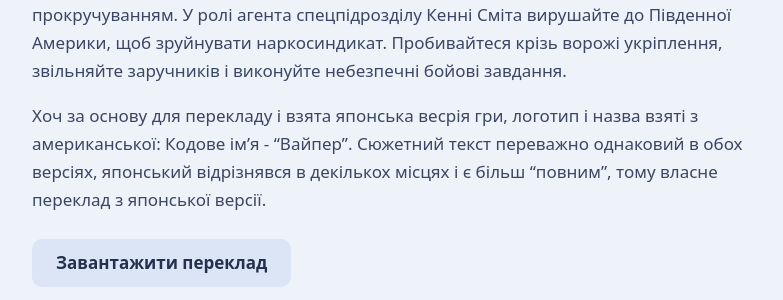
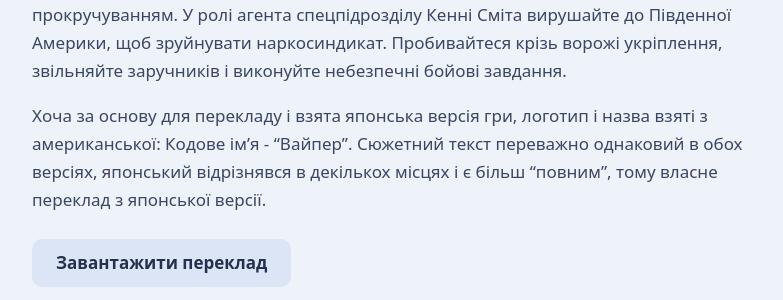
Before and after one commit to zorepad-team/zorepad-team.github.io, a Jekyll site: the page built from _translations/famicom/ningen-heiki-dead-fox.md, in a window 1280 px wide. Shown: the part 866-1166 px from the top of the page, without its empty margins (248-1031 px from the left). Built offline with Jekyll 4.4.1, drawn with Linux system fonts in a browser that asks for light colours.

Commit message:
fix type

```diff
--- a/_translations/famicom/ningen-heiki-dead-fox.md
+++ b/_translations/famicom/ningen-heiki-dead-fox.md
@@ -12,4 +12,4 @@ screenshots:
 
 Ningen Heiki: Dead Fox - це військовий екшн для Famicom із боковим прокручуванням. У ролі агента спецпідрозділу Кенні Сміта вирушайте до Південної Америки, щоб зруйнувати наркосиндикат. Пробивайтеся крізь ворожі укріплення, звільняйте заручників і виконуйте небезпечні бойові завдання.
 
-Хоч за основу для перекладу і взята японська весрія гри, логотип і назва взяті з американської: Кодове ім'я - "Вайпер". Сюжетний текст переважно однаковий в обох версіях, японський відрізнявся в декількох місцях і є більш "повним", тому власне переклад з японської версії.
+Хоча за основу для перекладу і взята японська версія гри, логотип і назва взяті з американської: Кодове ім'я - "Вайпер". Сюжетний текст переважно однаковий в обох версіях, японський відрізнявся в декількох місцях і є більш "повним", тому власне переклад з японської версії.
```
